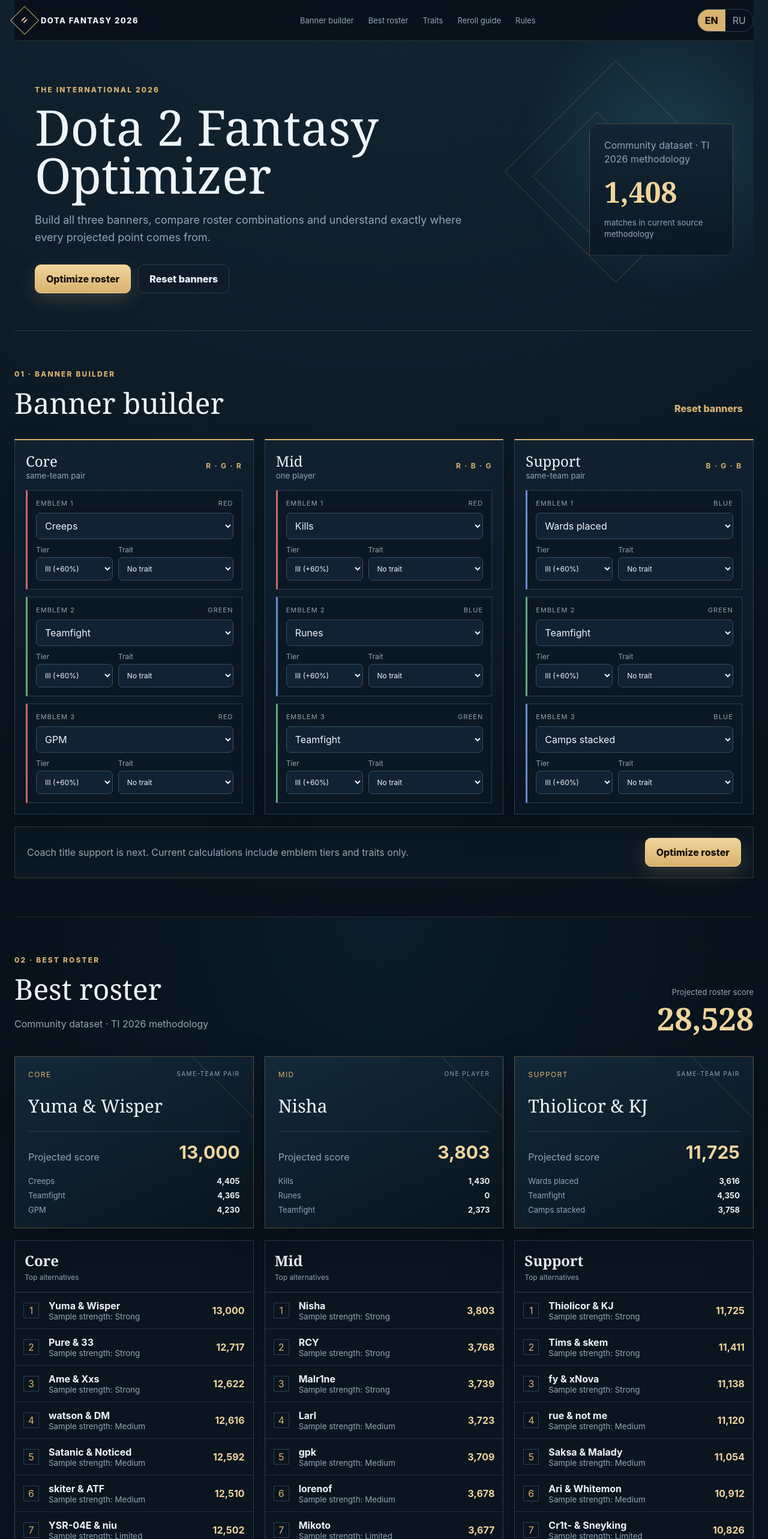
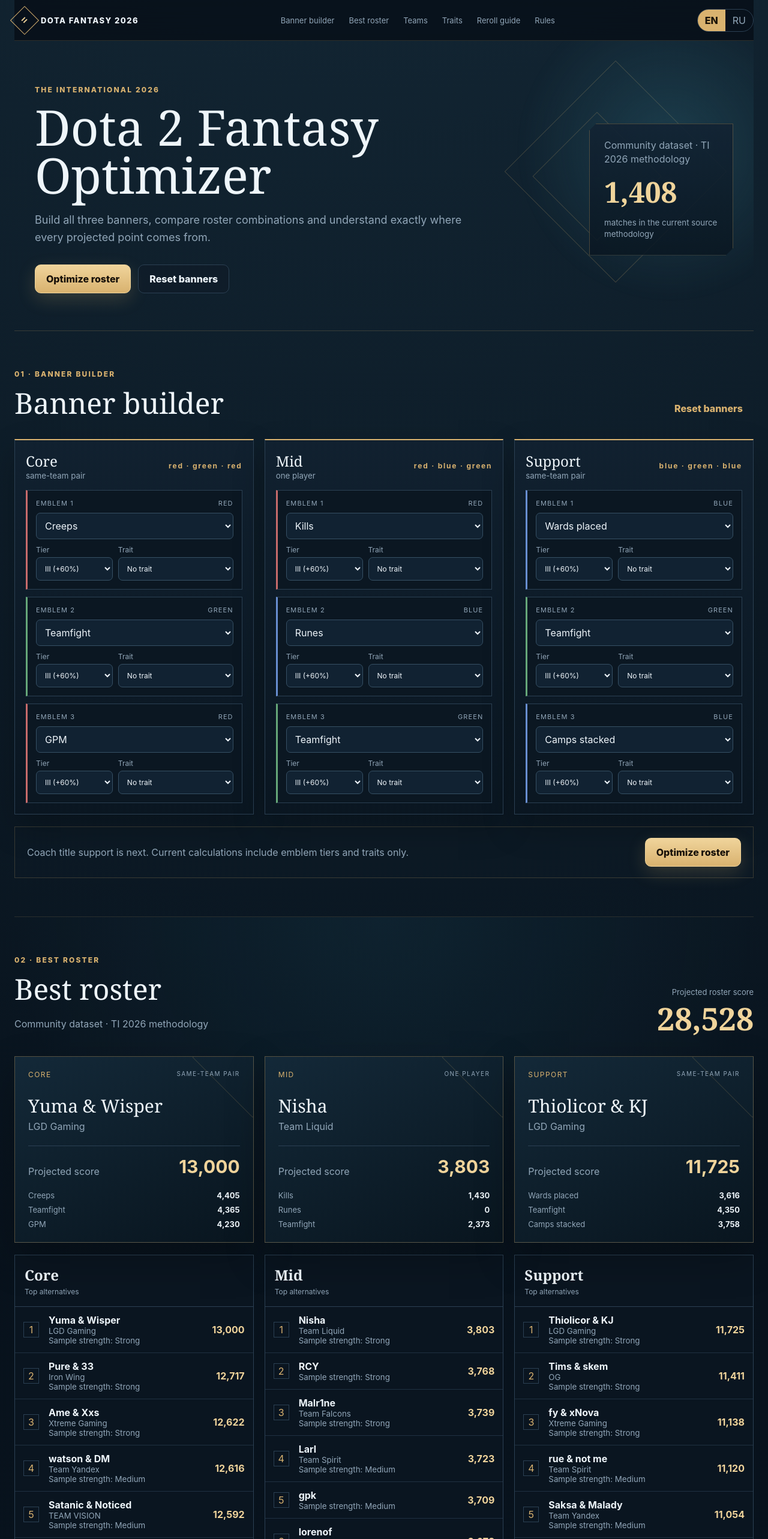
Before and after one commit to Kadadji1/dota2-fantasy-optimizer-2026, a Next.js app: page / in a window 1280 px wide. Shown: the top 2566 px of the page at 60% size. Built offline with nearby package versions, Linux system fonts and the light colour scheme.

Commit message:
fix: complete localization and add team overview

```diff
--- a/components/Optimizer.tsx
+++ b/components/Optimizer.tsx
@@ -5,7 +5,6 @@ import { players, roleStats, Role, StatKey } from "../data/players";
 import {
   averageEmblemValues,
   bannerSlotColors,
-  methodologyNotes,
   scoringRules,
   statColors,
   tierBonuses,
@@ -18,6 +17,12 @@ import { rankPlayers, EmblemInput } from "../lib/optimizer";
 type Language = "en" | "ru";
 type BannerState = Record<Role, EmblemInput[]>;
 
+type TeamEntry = {
+  team: string;
+  roles: Partial<Record<Role, { name: string; score: number }>>;
+  total: number;
+};
+
 const roles: Role[] = ["core", "mid", "support"];
 
 const text = {
@@ -27,9 +32,12 @@ const text = {
     subtitle: "Build all three banners, compare roster combinations and understand exactly where every projected point comes from.",
     builder: "Banner builder",
     results: "Best roster",
+    teams: "Teams",
+    teamsSubtitle: "Known TI 2026 team affiliations for the players included in the current dataset.",
     traits: "Traits",
     rerolls: "Reroll guide",
     rules: "Rules",
+    methodology: "Methodology",
     core: "Core",
     mid: "Mid",
     support: "Support",
@@ -43,27 +51,31 @@ const text = {
     total: "Projected roster score",
     score: "Projected score",
     alternatives: "Top alternatives",
-    why: "Why this ranks here",
-    base: "Base",
-    contribution: "Contribution",
     source: "Community dataset · TI 2026 methodology",
     titleSoon: "Coach title support is next. Current calculations include emblem tiers and traits only.",
-    noTrait: "No trait",
     confidence: "Sample strength",
     strong: "Strong",
     medium: "Medium",
     limited: "Limited",
-    scroll: "Jump to results"
+    matches: "matches in the current source methodology",
+    representedRoles: "Roles represented",
+    availableTotal: "Available-role total",
+    red: "red",
+    blue: "blue",
+    green: "green"
   },
   ru: {
     kicker: "THE INTERNATIONAL 2026",
-    title: "Dota 2 Fantasy Optimizer",
+    title: "Оптимизатор Dota 2 Fantasy",
     subtitle: "Соберите сразу три знамени, сравните связки и увидьте, откуда берётся каждое прогнозное очко.",
     builder: "Калькулятор знамён",
     results: "Лучший состав",
+    teams: "Команды",
+    teamsSubtitle: "Известная принадлежность игроков к командам TI 2026 в текущем наборе данных.",
     traits: "Свойства",
     rerolls: "Что роллить",
     rules: "Правила",
+    methodology: "Методика расчёта",
     core: "Основа",
     mid: "Центр",
     support: "Поддержка",
@@ -77,33 +89,105 @@ const text = {
     total: "Прогноз состава",
     score: "Прогнозный счёт",
     alternatives: "Лучшие альтернативы",
-    why: "Почему этот вариант выше",
-    base: "База",
-    contribution: "Вклад",
     source: "Данные сообщества · методика TI 2026",
     titleSoon: "Тренерские титулы добавим следующим этапом. Сейчас расчёт учитывает разряды и свойства эмблем.",
-    noTrait: "Без свойства",
     confidence: "Сила выборки",
     strong: "Высокая",
     medium: "Средняя",
     limited: "Ограниченная",
-    scroll: "К результатам"
+    matches: "матчей в текущей методике источников",
+    representedRoles: "Представленные роли",
+    availableTotal: "Сумма доступных ролей",
+    red: "красный",
+    blue: "синий",
+    green: "зелёный"
   }
 } as const;
 
 const labels: Record<StatKey, { en: string; ru: string }> = {
   gpm: { en: "GPM", ru: "З/М" }, deaths: { en: "Deaths", ru: "Смерти" }, creeps: { en: "Creeps", ru: "Крипы" },
   madstones: { en: "Madstones", ru: "Подбор безумрудов" }, kills: { en: "Kills", ru: "Убийства" }, towers: { en: "Towers", ru: "Башни" },
-  teamfight: { en: "Teamfight", ru: "Командные сражения" }, stuns: { en: "Stuns", ru: "Оглушения" }, tormentor: { en: "Tormentor", ru: "Убийства Терзателей" },
-  roshan: { en: "Roshan", ru: "Убийства Рошана" }, firstBlood: { en: "First Blood", ru: "Первая кровь" }, courier: { en: "Courier kills", ru: "Убийства курьеров" },
+  teamfight: { en: "Teamfight", ru: "Командные сражения" }, stuns: { en: "Stuns", ru: "Оглушения" }, tormentor: { en: "Tormentor kills", ru: "Убийства Терзателей" },
+  roshan: { en: "Roshan kills", ru: "Убийства Рошана" }, firstBlood: { en: "First Blood", ru: "Первая кровь" }, courier: { en: "Courier kills", ru: "Убийства курьеров" },
   wards: { en: "Wards placed", ru: "Установка вардов" }, stacks: { en: "Camps stacked", ru: "Стак лагерей" }, lotuses: { en: "Lotuses", ru: "Сбор лотосов ≈" },
-  watchers: { en: "Watchers", ru: "Захват смотрителей" }, runes: { en: "Runes", ru: "Руны" }, smokes: { en: "Smokes", ru: "Применения Smoke of Deceit" }
+  watchers: { en: "Watchers", ru: "Захват смотрителей" }, runes: { en: "Runes", ru: "Руны" }, smokes: { en: "Smoke uses", ru: "Применения Smoke of Deceit" }
+};
+
+const formulas: Record<StatKey, { en: string; ru: string }> = {
+  kills: { en: "107 × kills", ru: "107 × убийства" },
+  deaths: { en: "1950 − 195 × deaths", ru: "1950 − 195 × смерти" },
+  creeps: { en: "3 × creeps", ru: "3 × крипы" },
+  gpm: { en: "2 × GPM", ru: "2 × З/М" },
+  madstones: { en: "13 × madstones", ru: "13 × подобранные безумруды" },
+  towers: { en: "352 × towers", ru: "352 × башни" },
+  wards: { en: "117 × wards placed", ru: "117 × установленные варды" },
+  stacks: { en: "234 × camps stacked", ru: "234 × стаки лагерей" },
+  runes: { en: "141 × runes", ru: "141 × руны" },
+  watchers: { en: "147 × watchers captured", ru: "147 × захваченные смотрители" },
+  lotuses: { en: "176 × lotuses (approx.)", ru: "176 × собранные лотосы (приблизительно)" },
+  smokes: { en: "293 × Smoke of Deceit uses", ru: "293 × применения Smoke of Deceit" },
+  teamfight: { en: "2124 × teamfight participation", ru: "2124 × участие в командных сражениях" },
+  stuns: { en: "10 × stun duration", ru: "10 × длительность оглушений" },
+  firstBlood: { en: "1934 × first blood", ru: "1934 × первая кровь" },
+  tormentor: { en: "879 × Tormentor kills", ru: "879 × убийства Терзателей" },
+  roshan: { en: "1172 × Roshan kills", ru: "1172 × убийства Рошана" },
+  courier: { en: "703 × courier kills", ru: "703 × убийства курьеров" }
+};
+
+const methodology = {
+  en: [
+    "Each game is scored separately.",
+    "A match result is the sum of the two highest-scoring games in that series.",
+    "A player or pair value is the average match score over the selected source tournaments.",
+    "Death score is not clamped at zero and can become negative.",
+    "Lotus data is approximate because OpenDota does not expose the exact pickup event.",
+    "Two suffixes cannot be modeled reliably with OpenDota: pre-horn first blood and fountain kills.",
+    "Trait effects are applied multiplicatively to the tier-adjusted emblem contribution."
+  ],
+  ru: [
+    "Каждая игра оценивается отдельно.",
+    "Результат матча — сумма двух игр серии с наибольшим фэнтези-счётом.",
+    "Значение игрока или пары — средний счёт за матч на выбранных турнирах-источниках.",
+    "Очки за смерти не ограничиваются нулём и могут стать отрицательными.",
+    "Данные по лотосам приблизительные: OpenDota не отдаёт точное событие подбора.",
+    "Два суффикса нельзя надёжно посчитать через OpenDota: первая кровь до горна и убийства у фонтана.",
+    "Эффекты свойств применяются мультипликативно к вкладу эмблемы после учёта разряда."
+  ]
 };
 
 const traitLabels: Record<Trait, { en: string; ru: string }> = {
   none: { en: "No trait", ru: "Без свойства" }, fractal: { en: "Fractal", ru: "Фрактальная" },
   benevolent: { en: "Benevolent", ru: "Благотворная" }, vampiric: { en: "Vampiric", ru: "Вампирическая" },
   unique: { en: "Unique", ru: "Уникальная" }, friendly: { en: "Friendly", ru: "Дружелюбная" }
+};
+
+const teamByPlayerId: Record<string, string> = {
+  "natsumi-raven": "OG",
+  "ssnovv-corrupted": "HULIGANI",
+  "yuma-wisper": "LGD Gaming",
+  "satanic-noticed": "TEAM VISION",
+  "watson-dm": "Team Yandex",
+  "pure-33": "Iron Wing",
+  "skiter-atf": "Team Falcons",
+  "ame-xxs": "Xtreme Gaming",
+  "yatoro-collapse": "Team Spirit",
+  "nisha": "Team Liquid",
+  "mikoto": "Aurora Gaming",
+  "marl1ne": "Team Falcons",
+  "yopaj": "OG",
+  "mirage": "HULIGANI",
+  "larl": "Team Spirit",
+  "lorenof": "Nigma Galaxy",
+  "bzm": "Iron Wing",
+  "xm": "Xtreme Gaming",
+  "tims-skem": "OG",
+  "thiolicor-kj": "LGD Gaming",
+  "fy-xnova": "Xtreme Gaming",
+  "saksa-malady": "Team Yandex",
+  "rue-notme": "Team Spirit",
+  "ari-whitemon": "Iron Wing",
+  "cr1t-sneyking": "Team Falcons",
+  "boxi-tofu": "Team Liquid"
 };
 
 const defaults: BannerState = {
@@ -131,6 +215,10 @@ function sampleStrength(index: number, language: Language) {
   return t.limited;
 }
 
+function playerTeam(playerId: string, storedTeam: string) {
+  return storedTeam || teamByPlayerId[playerId] || "";
+}
+
 export default function Optimizer() {
   const [language, setLanguage] = useState<Language>("en");
   const [banners, setBanners] = useState<BannerState>(defaults);
@@ -141,6 +229,24 @@ export default function Optimizer() {
     mid: rankPlayers(players, "mid", banners.mid),
     support: rankPlayers(players, "support", banners.support)
   }), [banners]);
+
+  const teamOverview = useMemo<TeamEntry[]>(() => {
+    const teams = new Map<string, TeamEntry>();
+    roles.forEach((role) => {
+      rankings[role].forEach((entry) => {
+        const team = playerTeam(entry.player.id, entry.player.team);
+        if (!team) return;
+        const current = teams.get(team) ?? { team, roles: {}, total: 0 };
+        if (!current.roles[role] || entry.score > current.roles[role]!.score) {
+          current.roles[role] = { name: entry.player.name, score: entry.score };
+        }
+        teams.set(team, current);
+      });
+    });
+    return Array.from(teams.values())
+      .map((entry) => ({ ...entry, total: roles.reduce((sum, role) => sum + (entry.roles[role]?.score ?? 0), 0) }))
+      .sort((a, b) => b.total - a.total);
+  }, [rankings]);
 
   const totalScore = roles.reduce((sum, role) => sum + (rankings[role][0]?.score ?? 0), 0);
 
@@ -168,7 +274,7 @@ export default function Optimizer() {
       <header className="topbar">
         <a className="brand" href="#top"><span className="brand-mark">II</span><span>DOTA FANTASY 2026</span></a>
         <nav className="anchor-nav" aria-label="Page navigation">
-          <a href="#builder">{t.builder}</a><a href="#results">{t.results}</a><a href="#traits">{t.traits}</a><a href="#rerolls">{t.rerolls}</a><a href="#rules">{t.rules}</a>
+          <a href="#builder">{t.builder}</a><a href="#results">{t.results}</a><a href="#teams">{t.teams}</a><a href="#traits">{t.traits}</a><a href="#rerolls">{t.rerolls}</a><a href="#rules">{t.rules}</a>
         </nav>
         <div className="language-switch"><button className={language === "en" ? "active" : ""} onClick={() => setLanguage("en")}>EN</button><button className={language === "ru" ? "active" : ""} onClick={() => setLanguage("ru")}>RU</button></div>
       </header>
@@ -181,7 +287,7 @@ export default function Optimizer() {
           <p>{t.subtitle}</p>
           <div className="hero-actions"><button className="primary-button" onClick={scrollToResults}>{t.optimize}</button><button className="ghost-button" onClick={resetBanners}>{t.reset}</button></div>
         </div>
-        <aside className="dataset-card"><span>{t.source}</span><strong>1,408</strong><small>matches in current source methodology</small></aside>
+        <aside className="dataset-card"><span>{t.source}</span><strong>1,408</strong><small>{t.matches}</small></aside>
       </section>
 
       <section className="section" id="builder">
@@ -189,14 +295,14 @@ export default function Optimizer() {
         <div className="banner-board">
           {roles.map((role) => (
             <article className={`banner-column role-${role}`} key={role}>
-              <div className="banner-heading"><div><span>{t[role]}</span><small>{role === "mid" ? t.single : t.pair}</small></div><b>{bannerSlotColors[role].map((color) => color[0].toUpperCase()).join(" · ")}</b></div>
+              <div className="banner-heading"><div><span>{t[role]}</span><small>{role === "mid" ? t.single : t.pair}</small></div><b>{bannerSlotColors[role].map((color) => t[color]).join(" · ")}</b></div>
               <div className="banner-slots">
                 {banners[role].map((emblem, index) => {
                   const slotColor = bannerSlotColors[role][index];
                   const availableStats = roleStats[role].filter((stat) => statColors[stat] === slotColor);
                   return (
                     <div className={`slot-card color-${slotColor}`} key={`${role}-${index}`}>
-                      <div className="slot-topline"><span>{t.emblem} {index + 1}</span><i>{slotColor}</i></div>
+                      <div className="slot-topline"><span>{t.emblem} {index + 1}</span><i>{t[slotColor]}</i></div>
                       <select value={emblem.stat} onChange={(event) => updateEmblem(role, index, { stat: event.target.value as StatKey })}>
                         {availableStats.map((stat) => <option key={stat} value={stat}>{labels[stat][language]}</option>)}
                       </select>
@@ -220,14 +326,15 @@ export default function Optimizer() {
           {roles.map((role) => {
             const winner = rankings[role][0];
             if (!winner) return null;
+            const team = playerTeam(winner.player.id, winner.player.team);
             return (
               <article className="winner-card" key={role}>
                 <div className="winner-role"><span>{t[role]}</span><small>{role === "mid" ? t.single : t.pair}</small></div>
                 <div className="winner-name">{winner.player.name}</div>
-                {winner.player.team && <div className="winner-team">{winner.player.team}</div>}
+                {team && <div className="winner-team">{team}</div>}
                 <div className="winner-score"><span>{t.score}</span><strong>{Math.round(winner.score).toLocaleString(language === "ru" ? "ru-RU" : "en-US")}</strong></div>
                 <div className="winner-breakdown">
-                  {winner.contributions.map((item) => <div key={item.stat}><span>{labels[item.stat][language]}</span><b>{Math.round(item.weightedValue).toLocaleString()}</b></div>)}
+                  {winner.contributions.map((item) => <div key={item.stat}><span>{labels[item.stat][language]}</span><b>{Math.round(item.weightedValue).toLocaleString(language === "ru" ? "ru-RU" : "en-US")}</b></div>)}
                 </div>
               </article>
             );
@@ -238,30 +345,45 @@ export default function Optimizer() {
           {roles.map((role) => (
             <article className="alternatives-card" key={role}>
               <div className="alternatives-heading"><h3>{t[role]}</h3><span>{t.alternatives}</span></div>
-              {rankings[role].slice(0, 8).map((entry, index) => <div className="alternative-row" key={entry.player.id}><span className="rank-number">{index + 1}</span><div><strong>{entry.player.name}</strong><small>{t.confidence}: {sampleStrength(index, language)}</small></div><b>{Math.round(entry.score).toLocaleString(language === "ru" ? "ru-RU" : "en-US")}</b></div>)}
+              {rankings[role].slice(0, 8).map((entry, index) => {
+                const team = playerTeam(entry.player.id, entry.player.team);
+                return <div className="alternative-row" key={entry.player.id}><span className="rank-number">{index + 1}</span><div><strong>{entry.player.name}</strong>{team && <small className="team-label">{team}</small>}<small>{t.confidence}: {sampleStrength(index, language)}</small></div><b>{Math.round(entry.score).toLocaleString(language === "ru" ? "ru-RU" : "en-US")}</b></div>;
+              })}
             </article>
           ))}
         </div>
       </section>
 
+      <section className="section" id="teams">
+        <div className="section-title"><div><div className="eyebrow">03 · {t.teams}</div><h2>{t.teams}</h2><p>{t.teamsSubtitle}</p></div></div>
+        <div className="team-grid">
+          {teamOverview.map((entry) => <article className="team-card" key={entry.team}>
+            <div className="team-card-header"><h3>{entry.team}</h3><strong>{Math.round(entry.total).toLocaleString(language === "ru" ? "ru-RU" : "en-US")}</strong></div>
+            <small>{t.availableTotal}</small>
+            <div className="team-role-list">{roles.map((role) => entry.roles[role] ? <div key={role}><span>{t[role]}</span><b>{entry.roles[role]!.name}</b><em>{Math.round(entry.roles[role]!.score).toLocaleString(language === "ru" ? "ru-RU" : "en-US")}</em></div> : null)}</div>
+            <footer>{t.representedRoles}: {roles.filter((role) => entry.roles[role]).length}/3</footer>
+          </article>)}
+        </div>
+      </section>
+
       <section className="section split-section" id="traits">
-        <div><div className="eyebrow">03 · {t.traits}</div><h2>{t.traits}</h2></div>
+        <div><div className="eyebrow">04 · {t.traits}</div><h2>{t.traits}</h2></div>
         <div className="trait-grid">{(Object.keys(traitDescriptions) as Trait[]).filter((trait) => trait !== "none").map((trait) => <article className="info-tile" key={trait}><span>{traitLabels[trait][language]}</span><p>{traitDescriptions[trait][language]}</p></article>)}</div>
       </section>
 
       <section className="section" id="rerolls">
-        <div className="section-title"><div><div className="eyebrow">04 · {t.rerolls}</div><h2>{t.rerolls}</h2></div></div>
+        <div className="section-title"><div><div className="eyebrow">05 · {t.rerolls}</div><h2>{t.rerolls}</h2></div></div>
         <div className="reroll-grid">{roles.map((role) => {
           const values = averageEmblemValues[role];
           const ranking = roleStats[role].filter((stat) => values[stat] !== undefined).map((stat) => ({ stat, value: values[stat] ?? 0 })).sort((a, b) => b.value - a.value);
-          return <article className="reroll-card" key={role}><h3>{t[role]}</h3>{ranking.map((item, index) => <div key={item.stat}><span><i>{index + 1}</i>{labels[item.stat][language]} <small>{statColors[item.stat]}</small></span><b>{item.value.toLocaleString()}</b></div>)}</article>;
+          return <article className="reroll-card" key={role}><h3>{t[role]}</h3>{ranking.map((item, index) => <div key={item.stat}><span><i>{index + 1}</i>{labels[item.stat][language]} <small>{t[statColors[item.stat]]}</small></span><b>{item.value.toLocaleString(language === "ru" ? "ru-RU" : "en-US")}</b></div>)}</article>;
         })}</div>
       </section>
 
       <section className="section" id="rules">
-        <div className="section-title"><div><div className="eyebrow">05 · {t.rules}</div><h2>{t.rules}</h2></div></div>
-        <div className="rules-grid">{Object.entries(scoringRules).map(([stat, formula]) => <article className="rule-tile" key={stat}><span>{labels[stat as StatKey][language]}</span><b>{formula}</b></article>)}</div>
-        <div className="methodology"><h3>Methodology</h3><ul>{methodologyNotes.map((note) => <li key={note}>{note}</li>)}</ul></div>
+        <div className="section-title"><div><div className="eyebrow">06 · {t.rules}</div><h2>{t.rules}</h2></div></div>
+        <div className="rules-grid">{Object.keys(scoringRules).map((stat) => <article className="rule-tile" key={stat}><span>{labels[stat as StatKey][language]}</span><b>{formulas[stat as StatKey][language]}</b></article>)}</div>
+        <div className="methodology"><h3>{t.methodology}</h3><ul>{methodology[language].map((note) => <li key={note}>{note}</li>)}</ul></div>
       </section>
     </main>
   );
```
